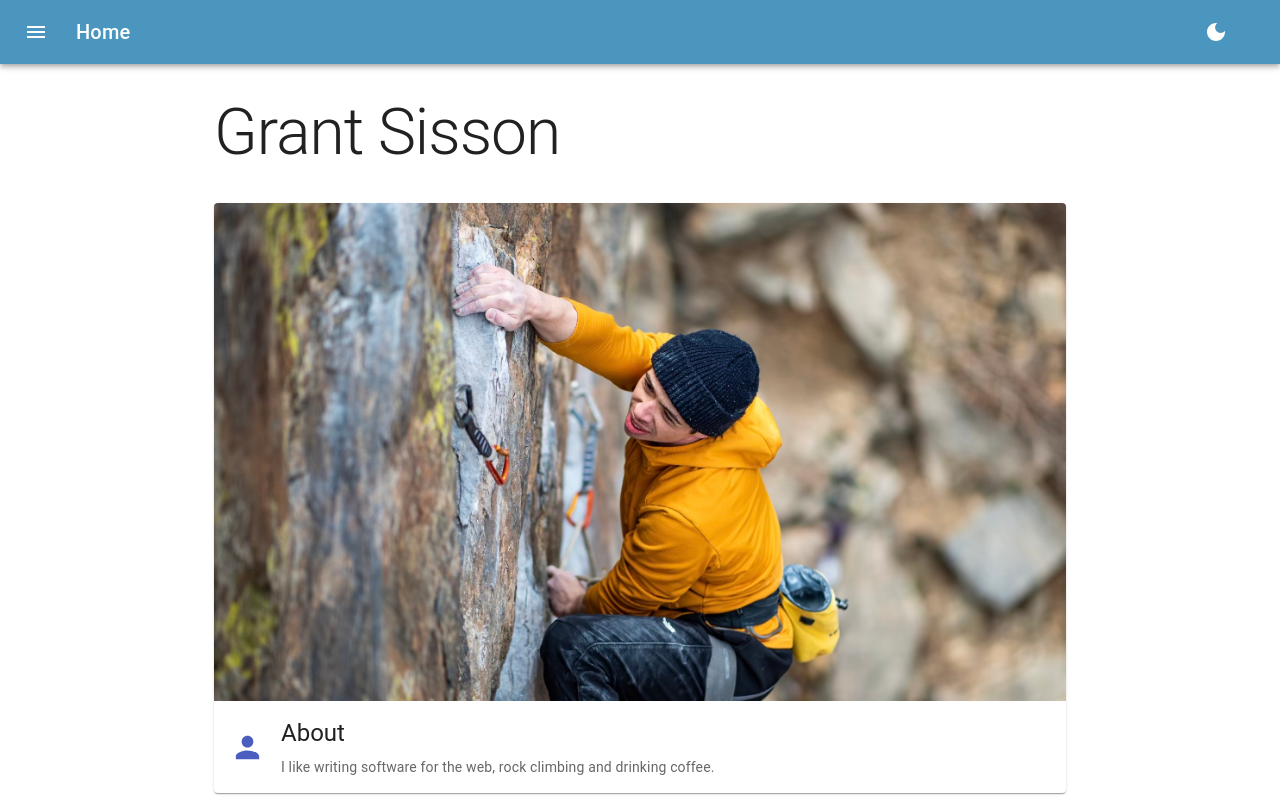
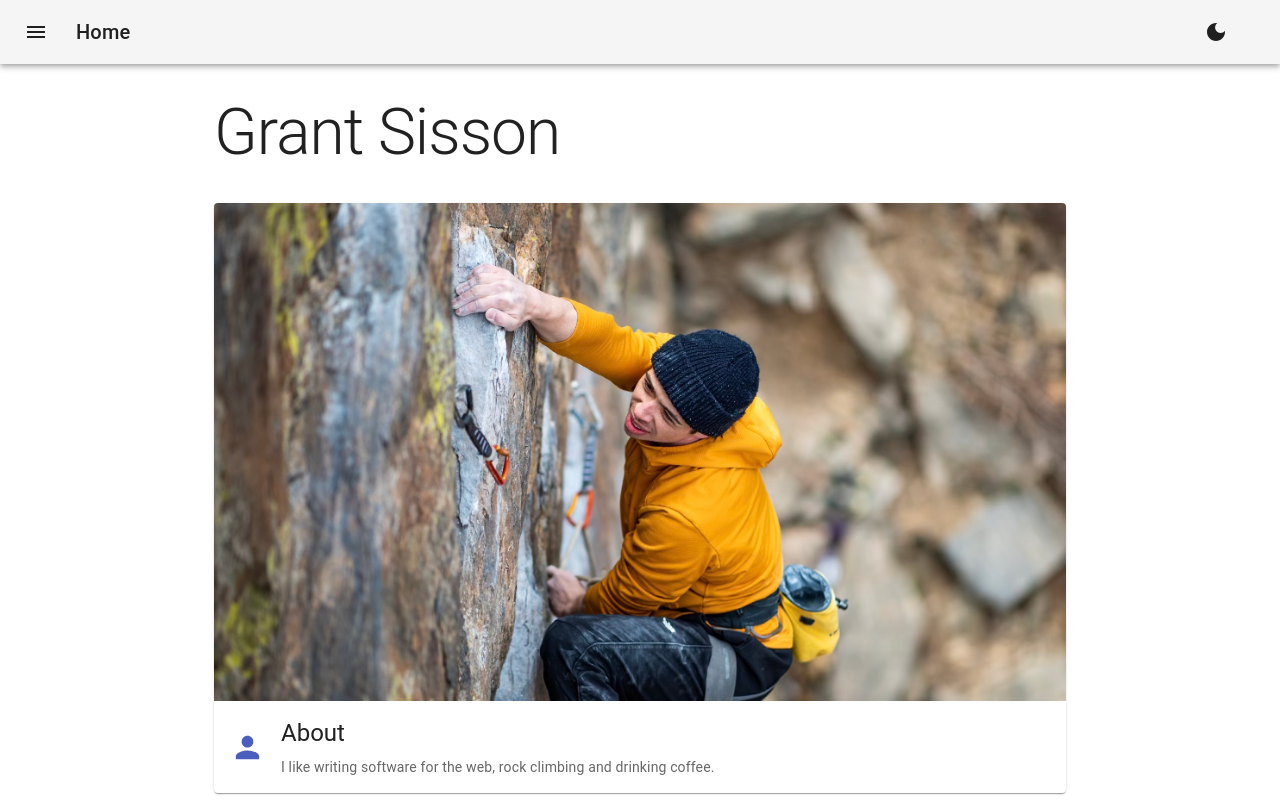
Before and after one commit to grant37/website, a Next.js app: page / in a window 1280 px wide. Shown: the top 800 px of the page. Built offline with nearby package versions, Linux system fonts and the light colour scheme.

Commit message:
Fix top nav color contrast

```diff
--- a/components/Nav.tsx
+++ b/components/Nav.tsx
@@ -16,7 +16,7 @@ const Nav: React.FC<{
 }> = ({ onMenuClick, pageTitle, isInDarkMode = false, onToggleDarkMode }) => {
   return (
     <Box sx={{ flexGrow: 1 }}>
-      <AppBar position='static'>
+      <AppBar position='static' color='default'>
         <Toolbar>
           <IconButton
             size='large'
```
